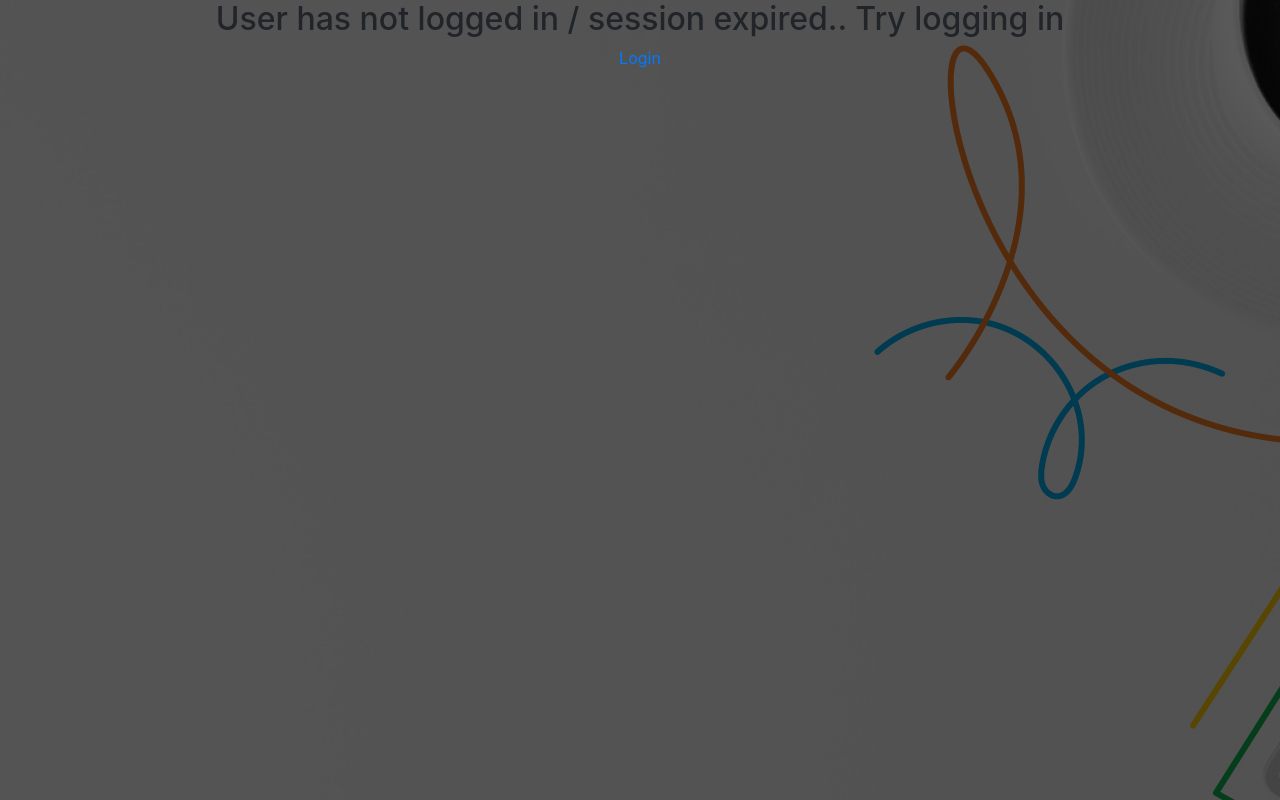
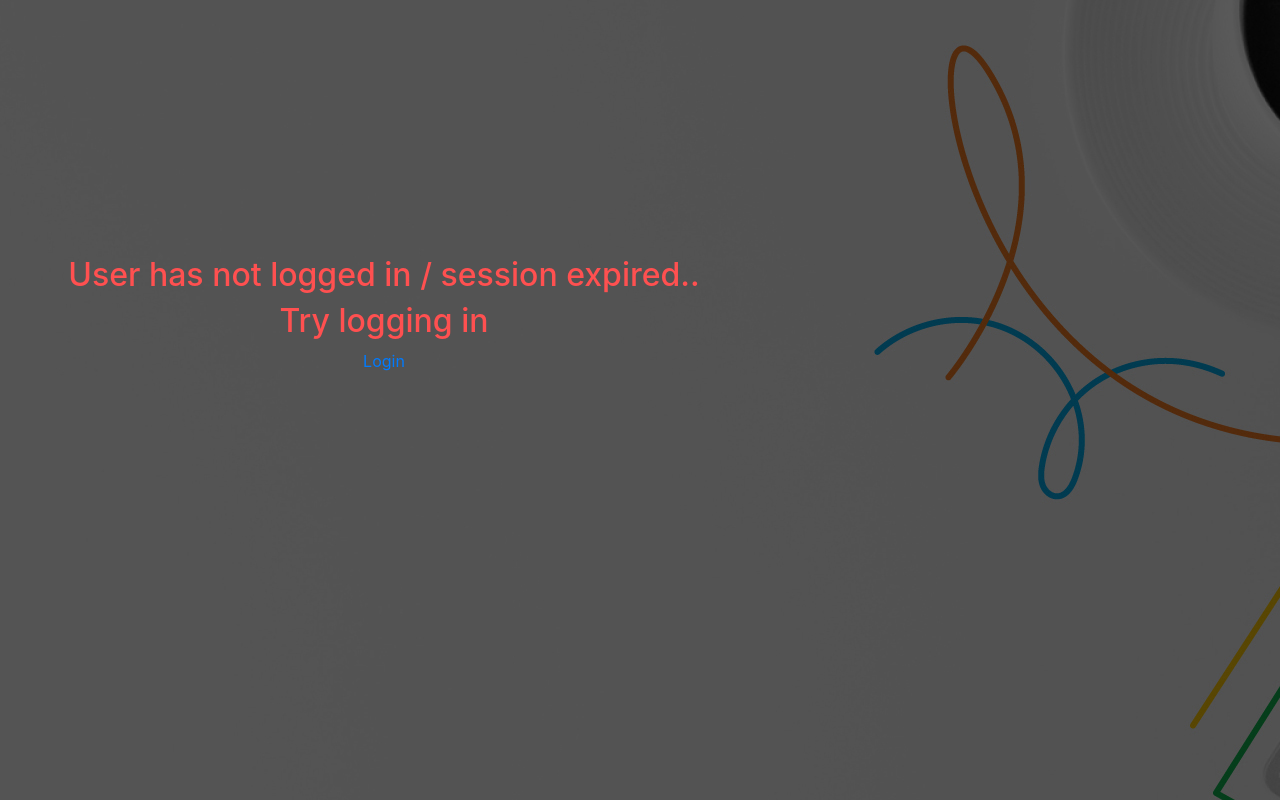
Before and after one commit to thevasanthram/Progress, a React (Create React App) app in the folder client/: page /adminpanel in a window 1280 px wide. Built offline with nearby package versions, Linux system fonts and the light colour scheme; the HTML template or start-up script is replaced by a standard one.

Commit message:
front-end

```diff
--- a/client/src/components/AdminPanel.css
+++ b/client/src/components/AdminPanel.css
@@ -1,7 +1,7 @@
 .AdminPanelContent {
   text-align: left;
   margin-left: 20%;
-  margin-top: 10%;
+  margin-top: 5%;
 }
 
 #progress {
--- a/client/src/components/AdminPanel.jsx
+++ b/client/src/components/AdminPanel.jsx
@@ -29,15 +29,29 @@ function AdminPanel() {
         <button class='buttonAdminPanel' onClick={() => navigate('/scorecard')}>
           Score Card
         </button>
+        <br />
+        <br />
+        <button
+          class='buttonAdminPanel'
+          onClick={() => {
+            localStorage.removeItem('registerNumber');
+            navigate('/login');
+          }}
+        >
+          Logout
+        </button>
       </div>
     );
   }
 
   function LoginAlert() {
     return (
-      <div>
-        <h2>User has not logged in / session expired.. Try logging in</h2>
-        <Link to='/login'>Login</Link>
+      <div class='loginerror'>
+        <div class='loginerrorcontent'>
+          <h2>User has not logged in / session expired..</h2>
+          <h2>Try logging in</h2>
+          <Link to='/login'>Login</Link>
+        </div>
       </div>
     );
   }
--- a/client/src/components/History.jsx
+++ b/client/src/components/History.jsx
@@ -75,9 +75,12 @@ function History() {
 
   function LoginAlert() {
     return (
-      <div>
-        <h2>User has not logged in / session expired.. Try logging in</h2>
-        <Link to='/login'>Login</Link>
+      <div class='loginerror'>
+        <div class='loginerrorcontent'>
+          <h2>User has not logged in / session expired..</h2>
+          <h2>Try logging in</h2>
+          <Link to='/login'>Login</Link>
+        </div>
       </div>
     );
   }
--- a/client/src/components/IndexPage.jsx
+++ b/client/src/components/IndexPage.jsx
@@ -5,16 +5,7 @@ import { useState, useEffect } from 'react';
 
 function IndexPage() {
   const navigate = useNavigate();
-  const [loginStatus, setLoginStatus] = useState(false);
 
-  useEffect(() => {
-    const registerNumber = localStorage.getItem('registerNumber');
-    if (registerNumber != 'admin') {
-      setLoginStatus(true);
-    }
-  }, []);
-
-  function Content() {
   return (
     <div class='IndexPageContent'>
       <h1 id='progress'>Progress!</h1>
@@ -23,25 +14,11 @@ function IndexPage() {
       </button>
       <br />
       <br />
-        <button
-          class='buttonLoginRegister'
-          onClick={() => navigate('/register')}
-        >
+      <button class='buttonLoginRegister' onClick={() => navigate('/register')}>
         Sign-up
       </button>
     </div>
   );
 }
 
-  function LoginAlert() {
-    return (
-      <div>
-        <h2>User has not logged in / session expired.. Try logging in</h2>
-        <Link to='/login'>Login</Link>
-      </div>
-    );
-  }
-  return <div>{loginStatus ? <Content /> : <LoginAlert />}</div>;
-}
-
 export default IndexPage;
--- a/client/src/components/PrepareQuiz.jsx
+++ b/client/src/components/PrepareQuiz.jsx
@@ -291,11 +291,15 @@ function PrepareQuiz() {
       </div>
     );
   }
+
   function LoginAlert() {
     return (
-      <div>
-        <h2>User has not logged in / session expired.. Try logging in</h2>
-        <Link to='/login'>Login</Link>
+      <div class='loginerror'>
+        <div class='loginerrorcontent'>
+          <h2>User has not logged in / session expired..</h2>
+          <h2>Try logging in</h2>
+          <Link to='/login'>Login</Link>
+        </div>
       </div>
     );
   }
--- a/client/src/components/Quiz.jsx
+++ b/client/src/components/Quiz.jsx
@@ -176,9 +176,12 @@ function Quiz() {
 
   function LoginAlert() {
     return (
-      <div>
-        <h2>User has not logged in / session expired.. Try logging in</h2>
-        <Link to='/login'>Login</Link>
+      <div class='loginerror'>
+        <div class='loginerrorcontent'>
+          <h2>User has not logged in / session expired..</h2>
+          <h2>Try logging in</h2>
+          <Link to='/login'>Login</Link>
+        </div>
       </div>
     );
   }
--- a/client/src/components/Result.jsx
+++ b/client/src/components/Result.jsx
@@ -37,9 +37,12 @@ function Result() {
 
   function LoginAlert() {
     return (
-      <div>
-        <h2>User has not logged in / session expired.. Try logging in</h2>
-        <Link to='/login'>Login</Link>
+      <div class='loginerror'>
+        <div class='loginerrorcontent'>
+          <h2>User has not logged in / session expired..</h2>
+          <h2>Try logging in</h2>
+          <Link to='/login'>Login</Link>
+        </div>
       </div>
     );
   }
--- a/client/src/components/ScoreCard.jsx
+++ b/client/src/components/ScoreCard.jsx
@@ -76,9 +76,12 @@ function ScoreCard() {
 
   function LoginAlert() {
     return (
-      <div>
-        <h2>User has not logged in / session expired.. Try logging in</h2>
-        <Link to='/login'>Login</Link>
+      <div class='loginerror'>
+        <div class='loginerrorcontent'>
+          <h2>User has not logged in / session expired..</h2>
+          <h2>Try logging in</h2>
+          <Link to='/login'>Login</Link>
+        </div>
       </div>
     );
   }
--- a/client/src/components/StudentPanel.css
+++ b/client/src/components/StudentPanel.css
@@ -1,7 +1,7 @@
 .StudentPanelContent {
   text-align: left;
   margin-left: 20%;
-  margin-top: 10%;
+  margin-top: 5%;
 }
 
 #progress {
@@ -33,3 +33,15 @@
   background-color: rgb(2, 2, 71);
   color: white;
 }
+
+.loginerror {
+  width: 50%;
+  color: rgb(255, 80, 80);
+  margin-top: 20%;
+  text-align: left;
+  margin-left: 5%;
+}
+
+.loginerrorcontent{
+  text-align: center;
+}
--- a/client/src/components/StudentPanel.jsx
+++ b/client/src/components/StudentPanel.jsx
@@ -9,7 +9,7 @@ function StudentPanel() {
 
   useEffect(() => {
     const registerNumber = localStorage.getItem('registerNumber');
-    if (registerNumber != 'admin') {
+    if (registerNumber != 'admin' && registerNumber != null) {
       setLoginStatus(true);
     }
   }, []);
@@ -26,15 +26,29 @@ function StudentPanel() {
         <button class='buttonStudentPanel' onClick={() => navigate('/history')}>
           History
         </button>
+        <br />
+        <br />
+        <button
+          class='buttonStudentPanel'
+          onClick={() => {
+            localStorage.removeItem('registerNumber');
+            navigate('/login');
+          }}
+        >
+          Logout
+        </button>
       </div>
     );
   }
 
   function LoginAlert() {
     return (
-      <div>
-        <h2>User has not logged in / session expired.. Try logging in</h2>
-        <Link to='/login'>Login</Link>
+      <div class='loginerror'>
+        <div class='loginerrorcontent'>
+          <h2>User has not logged in / session expired..</h2>
+          <h2>Try logging in</h2>
+          <Link to='/login'>Login</Link>
+        </div>
       </div>
     );
   }
```
Lines whose indentation alone changed are shown as unchanged.
